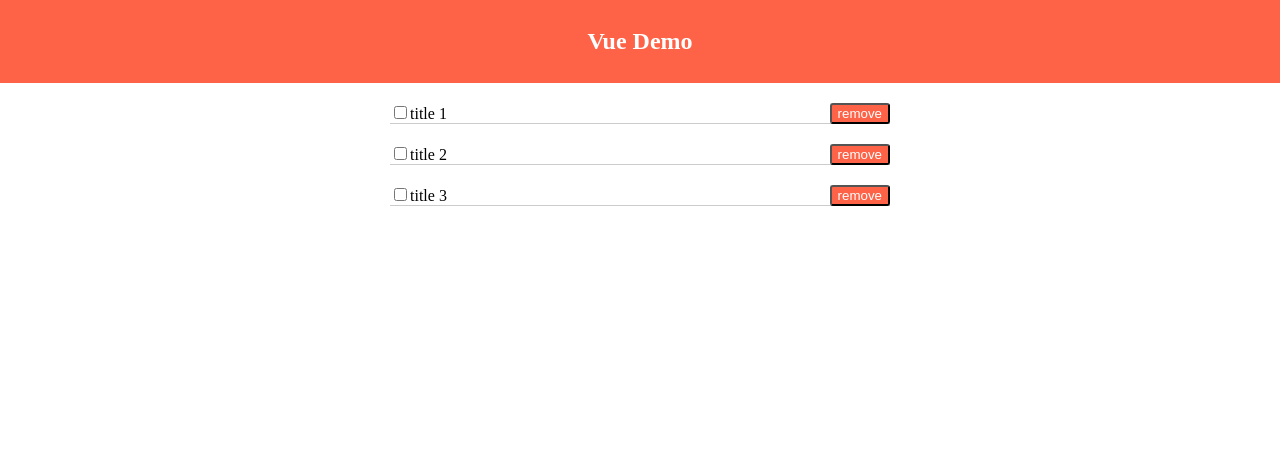
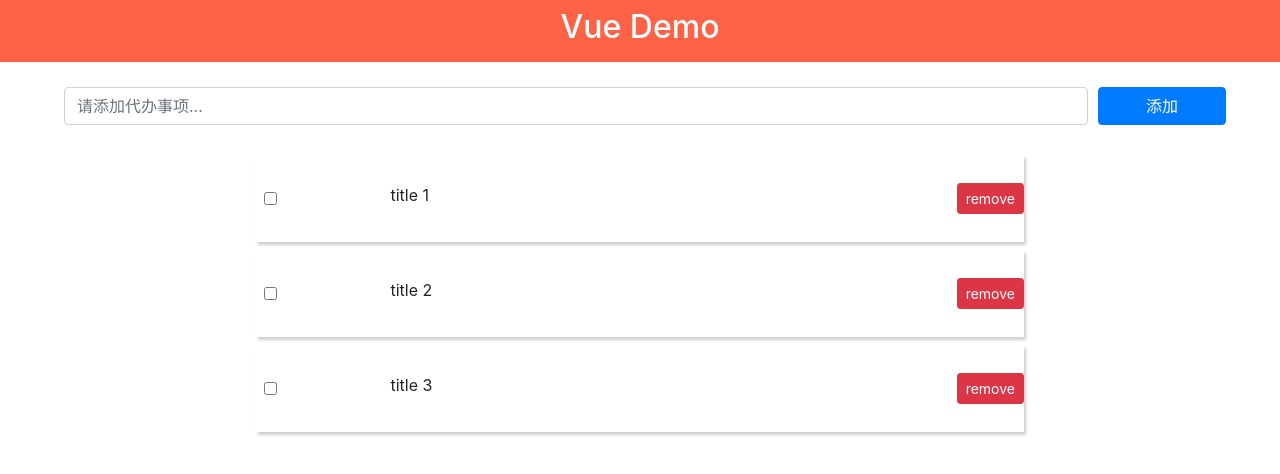
Before and after one commit to DingkeXue/Vuex, a Vue app: page / in a window 1280 px wide. Shown: the top 474 px of the page. Built offline with nearby package versions, Linux system fonts and the light colour scheme; no server answers.

Commit message:
axios获取数据

```diff
--- a/package.json
+++ b/package.json
@@ -8,6 +8,7 @@
     "lint": "vue-cli-service lint"
   },
   "dependencies": {
+    "axios": "^0.19.0",
     "core-js": "^2.6.5",
     "vue": "^2.6.10",
     "vue-router": "^3.0.3"
--- a/public/index.html
+++ b/public/index.html
@@ -4,6 +4,7 @@
     <meta charset="utf-8">
     <meta http-equiv="X-UA-Compatible" content="IE=edge">
     <meta name="viewport" content="width=device-width,initial-scale=1.0">
+    <link rel="stylesheet" href="https://cdn.bootcss.com/twitter-bootstrap/4.2.1/css/bootstrap.css">
     <link rel="icon" href="<%= BASE_URL %>favicon.ico">
     <title>vuex</title>
   </head>
--- a/src/App.vue
+++ b/src/App.vue
@@ -4,9 +4,7 @@
     <div class="nav">
       <app-header></app-header>
     </div>
-    <div class="content">
-      <router-view/>
-    </div>
+    <router-view></router-view>
   </div>
 </template>
 
@@ -17,7 +15,6 @@
         'app-header': Header
     }
 }
-
 </script>
 
 <style>
--- /dev/null
+++ b/src/components/AddTodo.vue
@@ -0,0 +1,51 @@
+<template>
+    <div class="add">
+        <form class="form">
+            <input type="text" class="form-control title" v-model="title" placeholder="请添加代办事项...">
+            <button type="submit" class="btn btn-primary" @click.prevent="add">添加</button>
+        </form>
+    </div>
+</template>
+
+<script>
+    export default {
+        data() {
+            return {
+                title: ''
+            }
+        },
+        methods: {
+            add() {
+                if (this.title !== '') {
+                    const newTodo = {
+                        title: this.title,
+                        complete: false
+                    };
+                    this.$emit('addItem', newTodo);
+                    this.title = '';
+                }
+            }
+        }
+    }
+</script>
+
+<style scoped>
+    .add {
+        margin: 5px auto;
+    }
+
+    .title {
+        max-width: 80%;
+        margin: 20px 10px 20px 5%;
+    }
+
+    .btn,
+    .title {
+        display: inline-block;
+    }
+
+    .btn {
+        width: 10%;
+        margin-top: -5px;
+    }
+</style>
--- a/src/components/Header.vue
+++ b/src/components/Header.vue
@@ -15,5 +15,6 @@
         text-align: center;
         margin: 0 auto;
         padding: 8px 0;
+        width: 100%;
     }
 </style>
--- a/src/components/HelloWorld.vue
+++ b/src/components/HelloWorld.vue
@@ -1,7 +1,7 @@
 <template>
   <div class="test">
     <div class="todo-item" v-for="(todo, index) in todos" :key="index">
-      <Item :todo="todo" @Remove="Remove"></Item>
+      <Item :todo="todo" @Remove="$emit('deleteItem', todo.id)"></Item>
     </div>
   </div>
 </template>
@@ -10,34 +10,13 @@
   import Item from './Item'
   export default {
       name:'test',
-      data() {
-          return {
-              todos: [
-                  {
-                      title: 'title 1',
-                      complete: false,
-                      id: 0
-                  },
-                  {
-                      title: 'title 2',
-                      complete: false,
-                      id: 1
-                  },
-                  {
-                      title: 'title 3',
-                      complete: false,
-                      id: 2
-                  }
-              ]
+      props: {
+          todos: {
+              type: Array
           }
       },
       components: {
           Item
-      },
-      methods: {
-          Remove(id) {
-              this.todos = this.todos.filter(todo => todo.id !== id);
-          }
       }
   }
 </script>
@@ -45,10 +24,13 @@
 <style scoped>
   .test {
     margin: 10px auto;
-    width: 500px;
+    width: 60%;
   }
 
   .todo-item {
-    padding: 5px 0;
+    padding: 8px 0;
+    margin: 8px 0;
+    box-shadow: 2px 3px 3px rgba(0, 0, 0, .2);
+    position: relative;
   }
 </style>
--- a/src/components/Item.vue
+++ b/src/components/Item.vue
@@ -1,9 +1,9 @@
 <template>
-    <div class="todo-item">
-        <div class="item" :class="{'completed': todo.complete}">
-            <input type="checkbox" @click="toggle">
-            <span>{{todo.title}}</span>
-            <button class="remove" @click="$emit('Remove', todo.id)">remove</button>
+    <div class="Item">
+        <div class="item" :class="{'completed': todo.completed}">
+            <input class="check" type="checkbox" @click="toggle">
+            <span class="title">{{todo.title}}</span>
+            <button class="remove btn btn-danger btn-sm" @click="$emit('Remove', todo.id)">remove</button>
         </div>
     </div>
 </template>
@@ -17,7 +17,7 @@
         },
         methods: {
             toggle() {
-                this.todo.complete = !this.todo.complete;
+                this.todo.completed = !this.todo.completed;
             }
         }
     }
@@ -26,17 +26,36 @@
 <style scoped>
     .item {
         width: 100%;
-        border-bottom: 1px solid #ccc;
+        margin: 20px 0;
+        display: flex;
+        justify-content: space-between;
+    }
+
+    .check {
+        margin: 8px;
     }
 
     .remove {
-        background: tomato;
-        color: #fff;
-        border-radius: 3px;
-        float: right;
+        right: 10px;
     }
 
-    .completed {
+    .check,
+    .title,
+    .remove {
+        display: inline-block;
+
+    }
+
+    .title {
+        overflow: hidden;
+        text-overflow: ellipsis;
+        display: -webkit-box;
+        white-space: nowrap;
+        left: 20px;
+        width: 60%;
+    }
+
+    .completed .title {
         text-decoration: line-through;
         color: #999;
     }
--- a/src/router.js
+++ b/src/router.js
@@ -2,7 +2,7 @@ import Vue from 'vue'
 import Router from 'vue-router'
 import Home from './views/Home.vue'
 
-Vue.use(Router)
+Vue.use(Router);
 
 export default new Router({
   mode: 'history',
--- a/src/views/Home.vue
+++ b/src/views/Home.vue
@@ -1,17 +1,81 @@
 <template>
   <div class="home">
-    <HelloWorld/>
+    <!--输入框-->
+    <app-AddTodo @addItem="addTodo"></app-AddTodo>
+    <div class="content">
+      <app-content :todos="todos" @deleteItem="deleteItem"></app-content>
+    </div>
   </div>
 </template>
 
 <script>
 // @ is an alias to /src
 import HelloWorld from '@/components/HelloWorld.vue'
+import AddTodo from '@/components/AddTodo'
+import axios from 'axios'
 
 export default {
-  name: 'home',
-  components: {
-    HelloWorld
-  }
+    name: 'home',
+   data() {
+        return {
+            todos: [
+                {
+                    title: 'title 1',
+                    complete: false,
+                    id: 0
+                },
+                {
+                    title: 'title 2',
+                    complete: false,
+                    id: 1
+                },
+                {
+                    title: 'title 3',
+                    complete: false,
+                    id: 2
+                }
+            ]
+        }
+    },
+   components: {
+        'app-AddTodo': AddTodo,
+        'app-content': HelloWorld
+    },
+   methods: {
+        deleteItem(id) {
+            axios.delete(`http://jsonplaceholder.typicode.com/todos/+${id}`)
+                .then(res => {
+                    this.todos = this.todos.filter(todo => todo.id !== id)
+                })
+                .catch(err => console.log(err));
+        },
+        addTodo(todo) {
+            const {title, complete} = todo;
+            axios.post('http://jsonplaceholder.typicode.com/todos', {
+                title,
+                complete
+            })
+                .then(res => {
+                    this.todos = [res.data, ...this.todos]
+                })
+                .catch(err => {
+                    console.log(err);
+                })
+
+
+        }
+    },
+   created() {
+        axios.get('http://jsonplaceholder.typicode.com/todos?_limit=10')
+            .then(response => {
+                return response.data;
+            })
+            .then(res => {
+                this.todos = res;
+            })
+            .catch(err => {
+                console.log(err);
+            })
+    }
 }
 </script>
```
Lines whose indentation alone changed are shown as unchanged.
